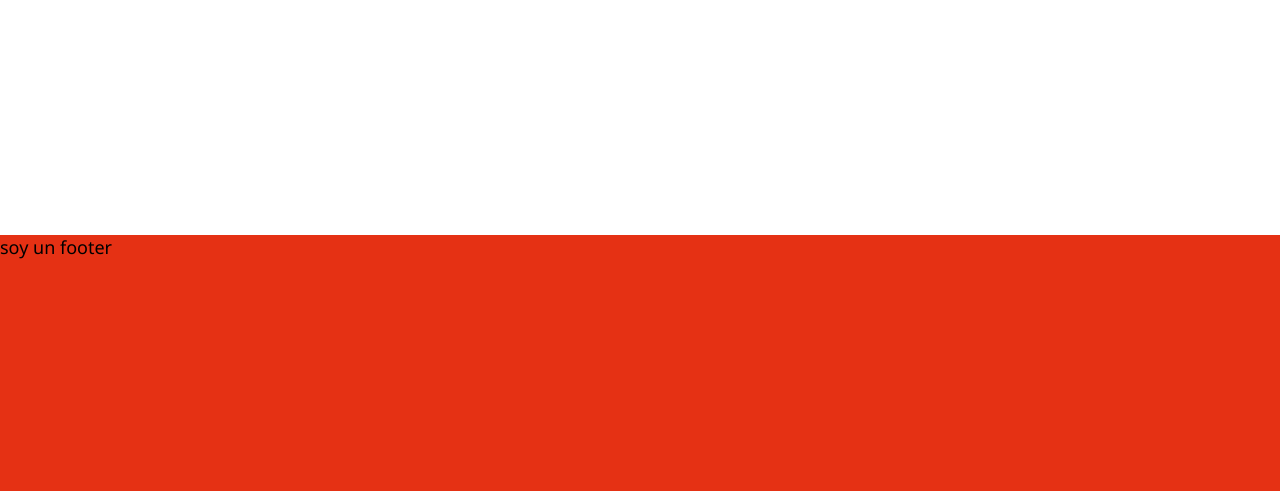
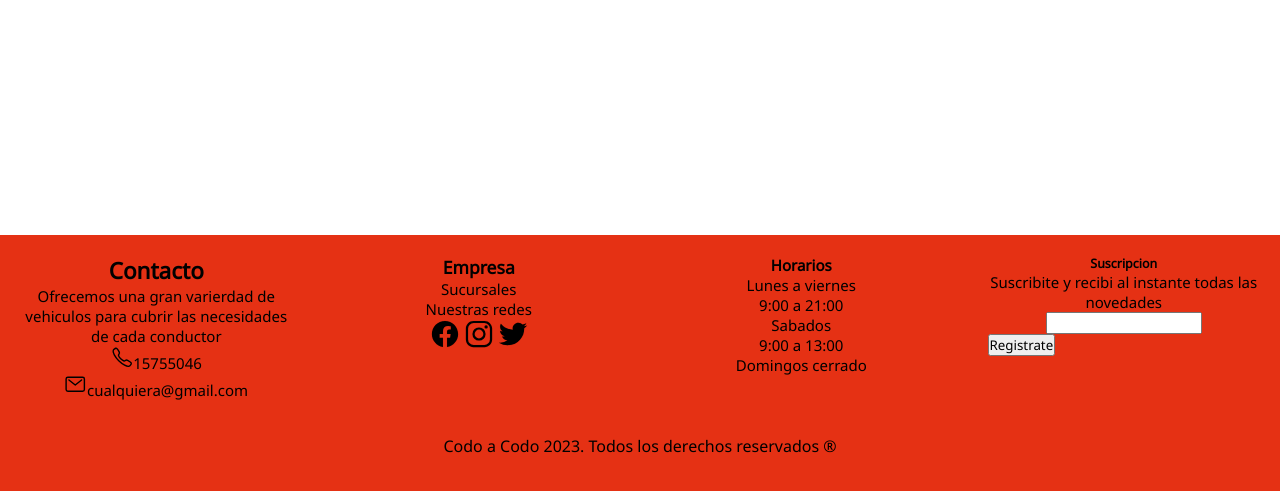
Before and after one commit to gcarreiras/tp_codoAcodo_group12, a Django app: page /accesories/ in a window 1280 px wide. Shown: the part 309-800 px from the top of the page. Run offline with Django 3.2, Linux system fonts and the light colour scheme.

Commit message:
organizando el footer

```diff
--- a/TP_codoAcodo_grupo12/urls.py
+++ b/TP_codoAcodo_grupo12/urls.py
@@ -23,7 +23,7 @@ urlpatterns = [
     path('createuser/', views.createUser),
     path('signup', views.signup),
     path('accesories/', views.accesories, name='acc'),
-    path('cars/', views.cars),
+    path('cars/', views.cars , name='car'),
     path('contact/', views.contact),
     path('login/', views.login),
 ]
--- a/tasks/static/css/index_styles.css
+++ b/tasks/static/css/index_styles.css
@@ -163,7 +163,12 @@ footer{
     padding: 20px;
     border-radius: 50%;
   }
-
+.suscription{
+    text-align: center;
+    font-size: 15px;
+    padding: 20px;
+    border-radius: 50%;
+}
   #suscribirse{
     display: block;
   }
--- a/tasks/templates/accesories/accesories.css
+++ b/tasks/templates/accesories/accesories.css
@@ -5,7 +5,7 @@
     font-family: "Noto Sans";
 }
 
-. footerAcc{
+.footerAcc{
     color: aliceblue;
 }
 
--- a/tasks/templates/footer.html
+++ b/tasks/templates/footer.html
@@ -1,7 +1,37 @@
-<footer>
-    <ul>
-        <li>
-            soy un footer
-        </li>
-    </ul>
+<footer id="footerClass">
+    <div class="foot">
+        <div class="item" id="item1">
+            <h2>Contacto</h2>
+            <p>Ofrecemos una gran varierdad de vehiculos para cubrir las necesidades de cada conductor</p>
+            <div><ion-icon name="call-outline"style="zoom:1.5;" ></ion-icon>15755046</div>
+            <div><ion-icon name="mail-outline" style="zoom:1.5;" ></ion-icon>cualquiera@gmail.com</div>
+        </div>
+        <div class="item">
+            <h3>Empresa</h3>
+            <p>Sucursales</p>
+            <p>Nuestras redes</p>
+            <div class="socialicons">
+                <ion-icon name="logo-facebook" style="zoom:2.0;"></ion-icon>
+                <ion-icon name="logo-instagram" style="zoom:2.0;"></ion-icon>
+                <ion-icon name="logo-twitter" style="zoom:2.0;"></ion-icon>
+            </div>
+        </div>
+        <div class="item">
+            <h4>Horarios</h4>
+            <p>Lunes a viernes</p>
+            <p>9:00 a 21:00</p>
+            <p>Sabados</p>
+            <p>9:00 a 13:00</p>
+            <p>Domingos cerrado</p>
+        </div>
+        <div class="item">
+            <h5>Suscripcion</h5>
+            <p>Suscribite y recibi al instante todas las novedades</p>
+            <input type="mail">
+            <button id="suscribirse">Registrate</button>
+        </div>
+    </div>
+    <div id="copyright">
+        <p>Codo a Codo 2023. Todos los derechos reservados ®</p>
+    </div>
 </footer>
--- a/tasks/templates/header/header.html
+++ b/tasks/templates/header/header.html
@@ -18,7 +18,7 @@
         </span>
         <nav class="nav_items">
             <li>Home</li>
-            <li><a href="#vehiculos">Vehiculos</a></li>
+            <li><a href= "{% url 'car' %}">Vehiculos</a></li>
             <li>Accesorios</li>
             <li>Contactanos</li>
         </nav>
```
